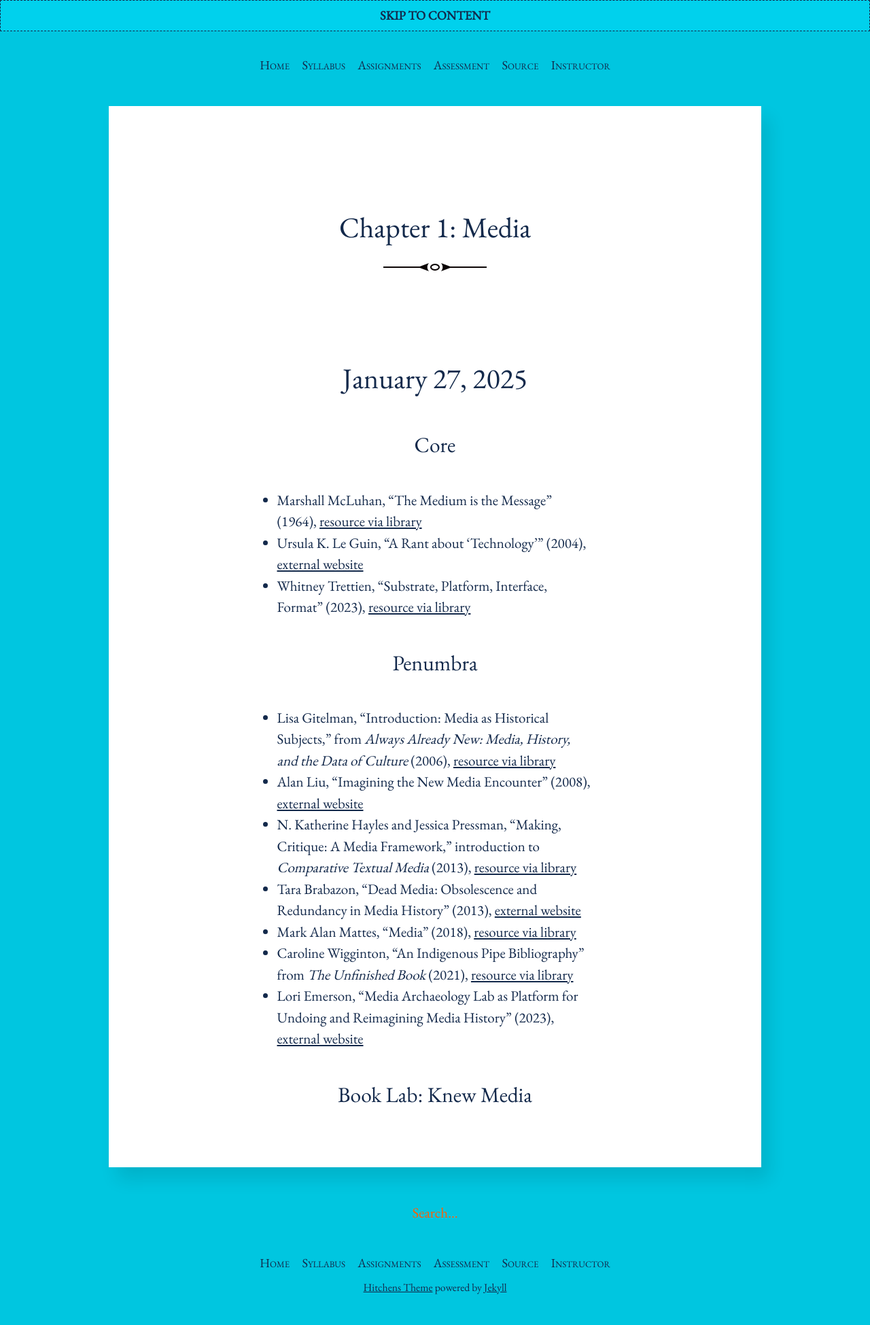
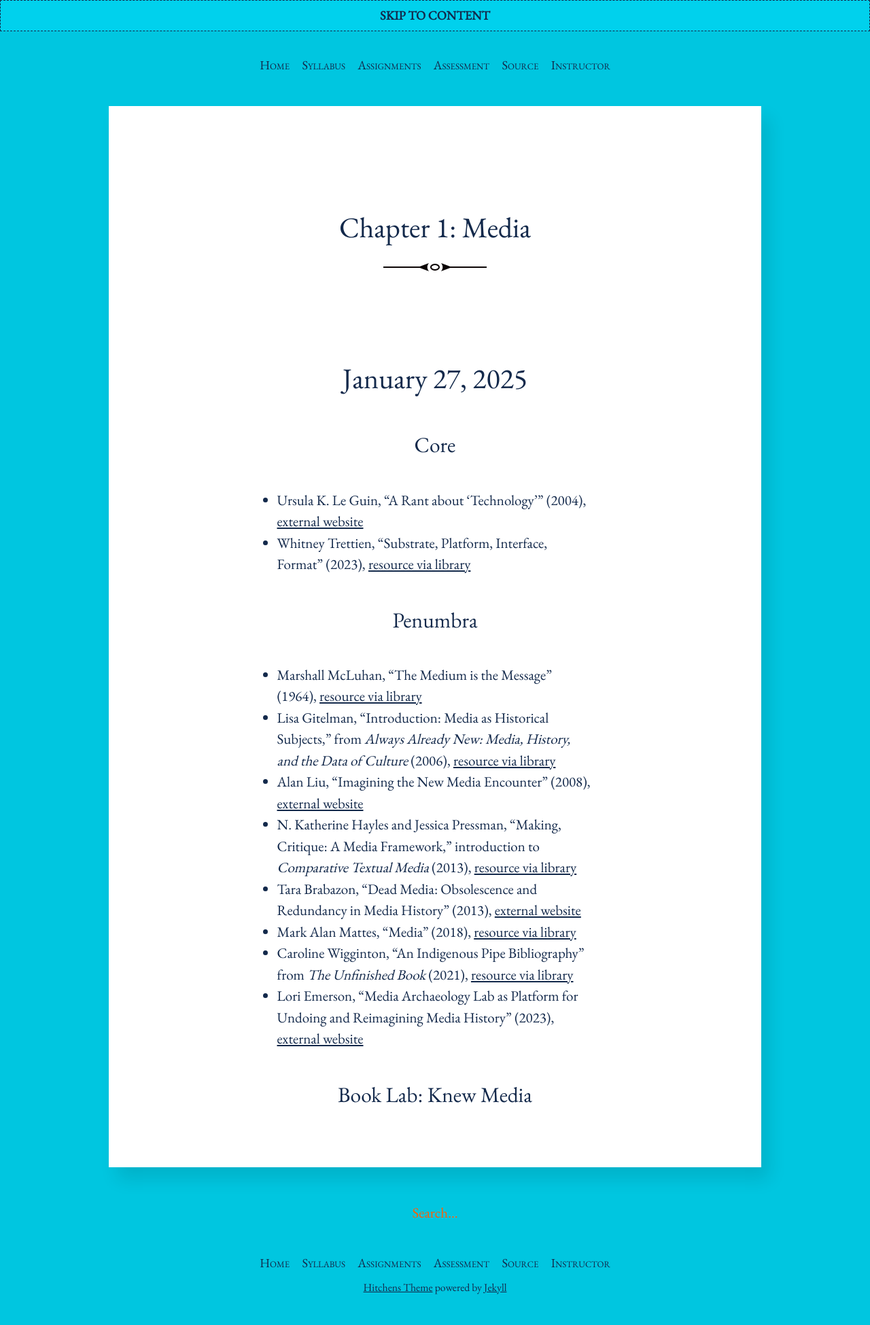
Before and after one commit to rccordell/s25bl, a Jekyll site: the page built from schedule/01-media.md, in a window 1280 px wide. Shown: the whole page at 68% size. Built offline with Jekyll 4.4.1, drawn with Linux system fonts in a browser that asks for light colours.

```diff
--- a/schedule/01-media.md
+++ b/schedule/01-media.md
@@ -8,12 +8,12 @@ layout: post
 
 ### Core
 
-+ Marshall McLuhan, “The Medium is the Message” (1964), [resource via library](http://proxy2.library.illinois.edu/login?url=https://www.jstor.org/stable/10.3366/j.ctvxcrv1h.6)
 + Ursula K. Le Guin, "A Rant about 'Technology'" (2004), [external website](https://www.ursulakleguin.com/a-rant-about-technology)
 + Whitney Trettien, "Substrate, Platform, Interface, Format" (2023), [resource via library](https://www.jstor.org/stable/48736944)
 
 ### Penumbra
 
++ Marshall McLuhan, “The Medium is the Message” (1964), [resource via library](http://proxy2.library.illinois.edu/login?url=https://www.jstor.org/stable/10.3366/j.ctvxcrv1h.6)
 + Lisa Gitelman, "Introduction: Media as Historical Subjects," from _Always Already New: Media, History, and the Data of Culture_ (2006), [resource via library](https://doi-org.proxy2.library.illinois.edu/10.7551/mitpress/1208.003.0003)
 + Alan Liu, "Imagining the New Media Encounter" (2008), [external website](http://www.digitalhumanities.org/companion/view?docId=blackwell/9781405148641/9781405148641.xml&chunk.id=ss1-3-1&toc.depth=1&toc.id=ss1-3-1&brand=9781405148641_brand)
 + N. Katherine Hayles and Jessica Pressman, "Making, Critique: A Media Framework," introduction to _Comparative Textual Media_ (2013), [resource via library](http://proxy2.library.illinois.edu/login?url=https://www.jstor.org/stable/10.5749/j.ctt5hjjtq.3)
```
